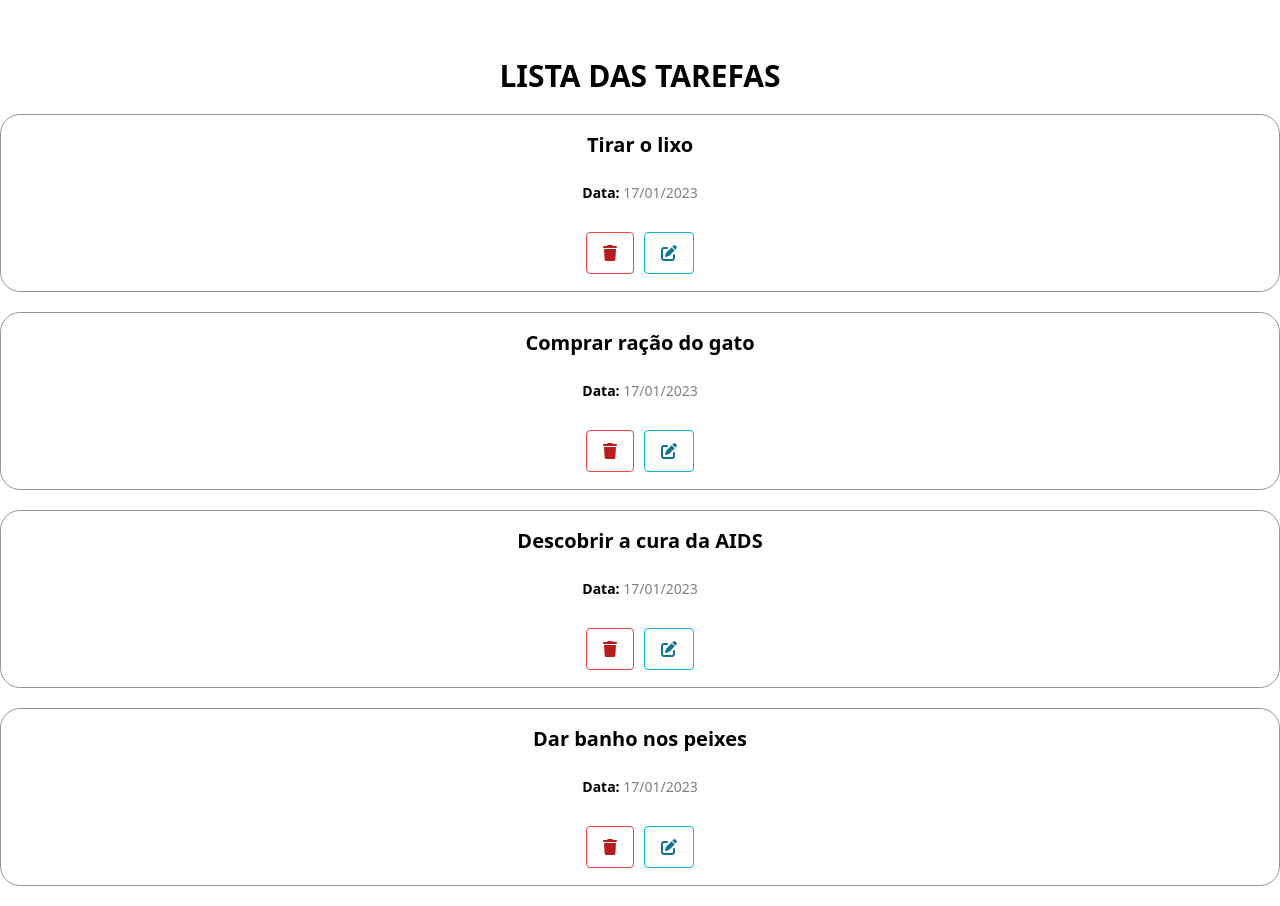
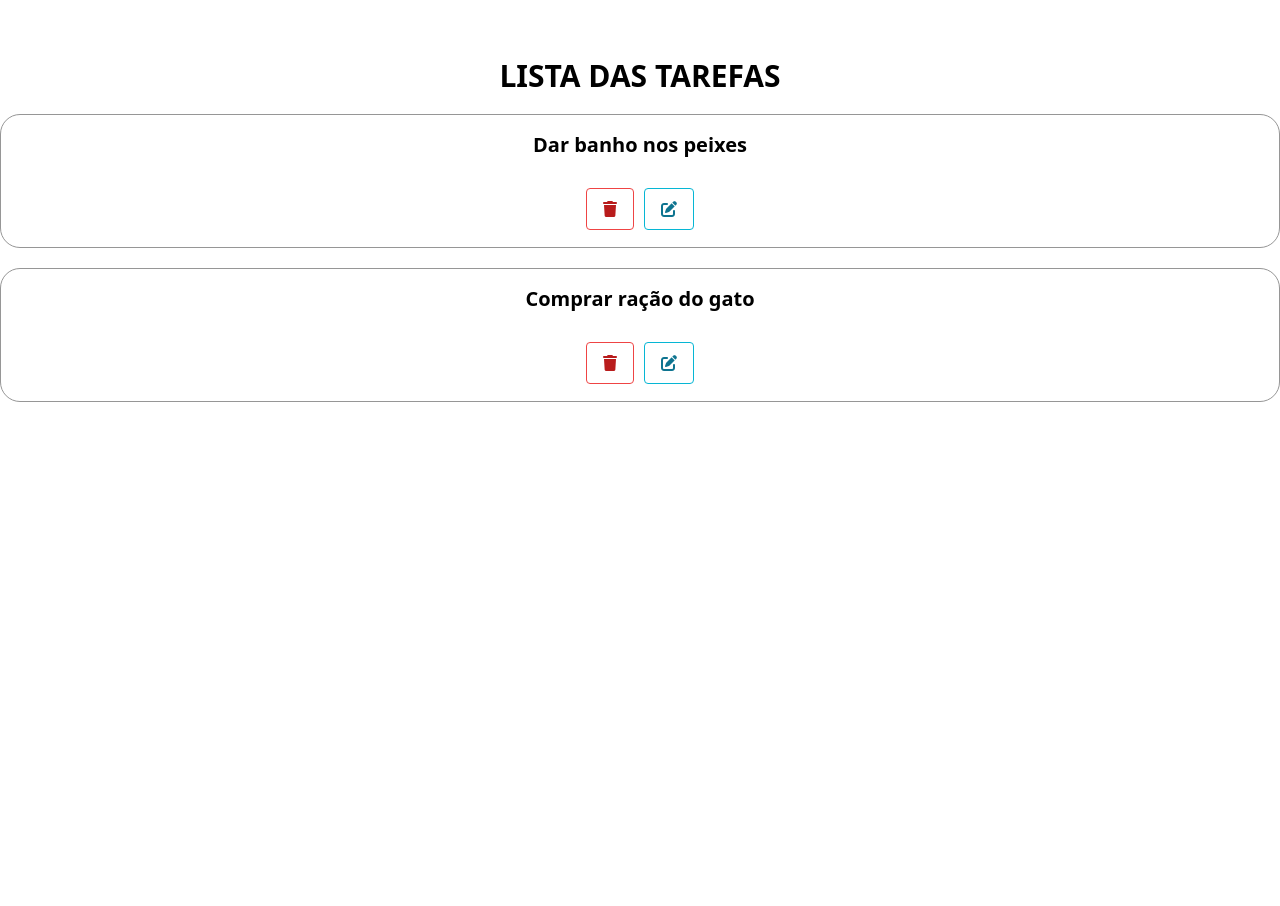
Before and after one commit to mateusmaranhao12/tasks_list, a Vue app: page / in a window 1280 px wide. Shown: the part 447-1353 px from the top of the page. After the commit the page ends 869 px from the top, so only its background shows below. Built offline with nearby package versions, Linux system fonts and the light colour scheme; data requests are answered from the project's data file.

Commit message:
implement method removerTarefa()

```diff
--- a/db/db.json
+++ b/db/db.json
@@ -1,20 +1,12 @@
 {
   "tarefas": [
     {
-      "tarefa": "Tirar o lixo",
+      "tarefa": "Dar banho nos peixes",
       "id": 1
     },
     {
       "tarefa": "Comprar ração do gato",
       "id": 2
-    },
-    {
-      "tarefa": "Descobrir a cura da AIDS",
-      "id": 3
-    },
-    {
-      "tarefa": "Dar banho nos peixes",
-      "id": 4
     }
   ]
 }
--- a/src/components/Tarefa.vue
+++ b/src/components/Tarefa.vue
@@ -3,18 +3,8 @@
             <div class="px-2 py-2">
                 <div class="font-bold text-xl mb-2">{{ d.tarefa }}</div>
             </div>
-            <div class="px-2 py-2">
-                <div class="text-sm mb-2">
-                    <span style="font-weight: bold; color: #000;">
-                        Data:
-                    </span>
-                    <span style="font-style: normal; color: gray;" class="text-sm mb-2">
-                        17/01/2023
-                    </span>
-                </div>
-            </div>
             <div class="px-2 pt-2 pb-1">
-                <button class="bg-transparent hover:bg-red-500 text-red-700 font-semibold hover:text-white py-2 px-4 border border-red-500 hover:border-transparent rounded">
+                <button @click="removerTarefa(d.id)" class="bg-transparent hover:bg-red-500 text-red-700 font-semibold hover:text-white py-2 px-4 border border-red-500 hover:border-transparent rounded">
                     <i class="fa-solid fa-trash"></i>
                 </button>
                 <button class="bg-transparent hover:bg-cyan-500 text-cyan-700 font-semibold hover:text-white py-2 px-4 border border-cyan-500 hover:border-transparent rounded">
@@ -37,6 +27,17 @@
         created() {
             this.getDadosApi('http://localhost:3000/tarefas')
         },
+
+        methods: {
+            async removerTarefa(id) {
+
+                await fetch (`http://localhost:3000/tarefas/${id}`, {
+                    method: 'DELETE'
+                })
+
+                window.location.reload();
+            }
+        }
     }
 </script>
 
```
